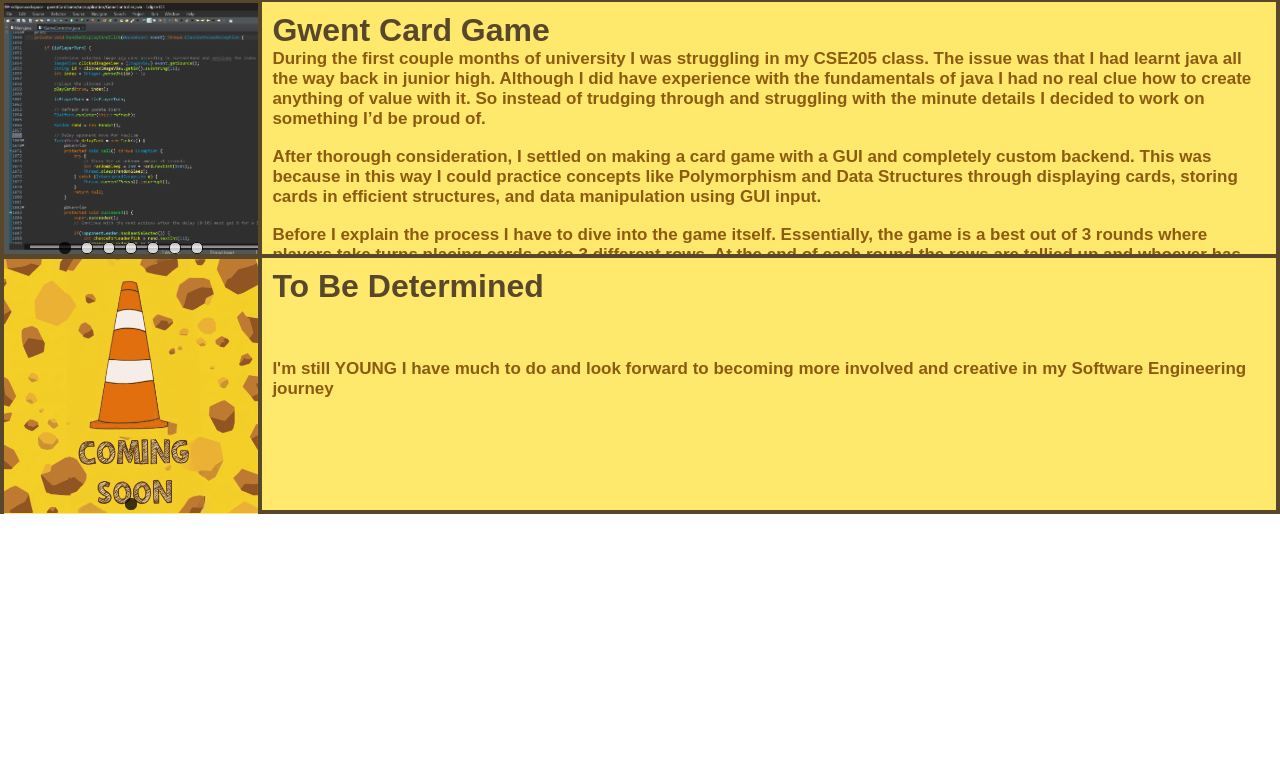
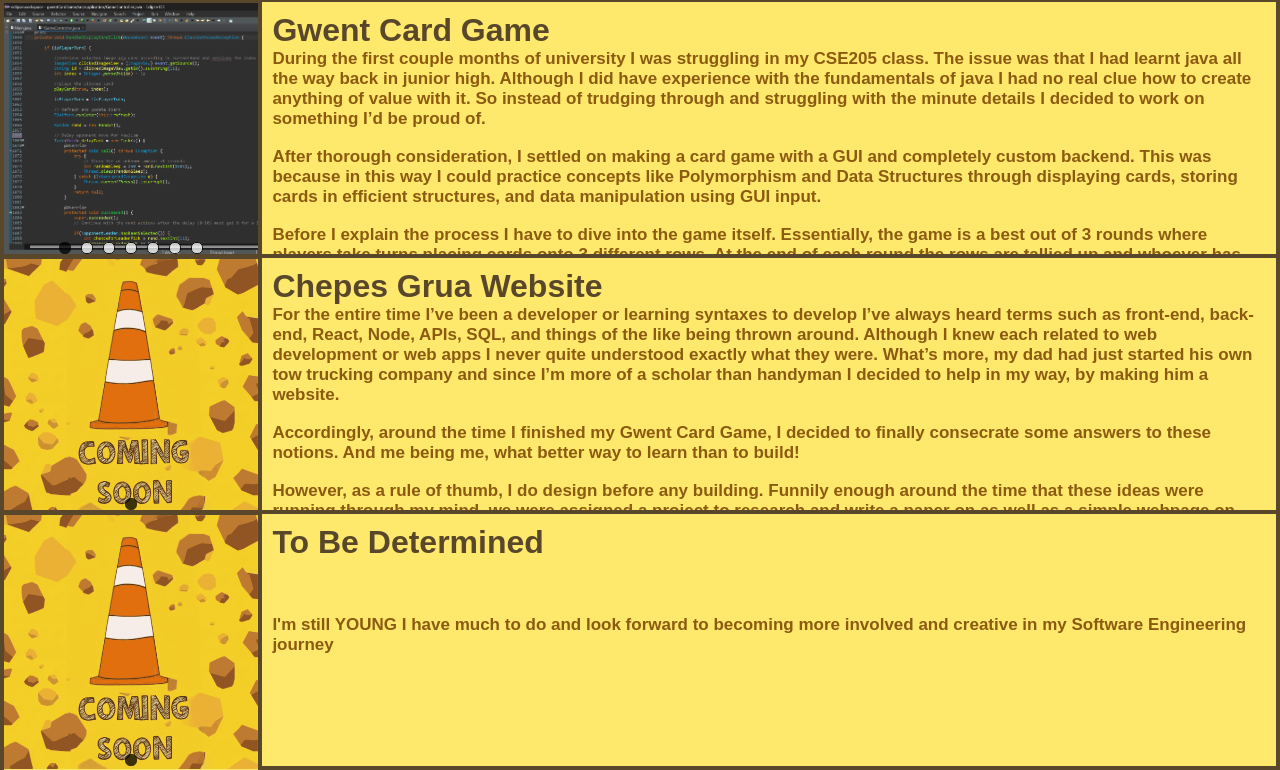
Before and after one commit to FloresVal07/vmf-portfolio, a React (Vite) app: page /projects in a window 1280 px wide. Shown: the part 322-1092 px from the top of the page. Before the commit the page ends 836 px from the top, so only its background shows below. Built offline with nearby package versions, Linux system fonts and the light colour scheme.

Commit message:
Added the text part to the Chepes Project. TODO Get the assets to go along with it

```diff
--- a/src/Pages/Projects.jsx
+++ b/src/Pages/Projects.jsx
@@ -84,6 +84,21 @@ function Projects(){
         text11:""
         },
         { slides: constructionAssets,
+            value: "Chepes Grua Website",
+            text1:"For the entire time I’ve been a developer or learning syntaxes to develop I’ve always heard terms such as front-end, back-end, React, Node, APIs, SQL, and things of the like being thrown around. Although I knew each related to web development or web apps I never quite understood exactly what they were. What’s more, my dad had just started his own tow trucking company and since I’m more of a scholar than handyman I decided to help in my way, by making him a website.",
+            text2:"Accordingly, around the time I finished my Gwent Card Game, I decided to finally consecrate some answers to these notions. And me being me, what better way to learn than to build!",
+            text3:"However, as a rule of thumb, I do design before any building. Funnily enough around the time that these ideas were running through my mind, we were assigned a project to research and write a paper on as well as a simple webpage on Google Sites on any topic we’d like. Therefore, with explicit and achievable goals I set sail. I learned everything from old technologies such as Apache server hosting to new ones such as the annoying reasons we have to use Javascript in our day-to-day.",
+            text4:"With this newly acquired knowledge, I settled on learning a framework that would be simple to learn and relatively powerful. My choice, of course, was the React Js framework using the Vite build tool (because the 4-hour-long YouTube tutorial said so). This was because I specialize in backend development so my mind instantly goes towards concepts such as functions or classes. What’s cool about React is that it’s very modular meaning pages are comprised of several smaller pages made in React. A home page could be a header page, content page, and footer page instead for example. This helps my brain MASSIVELY because, if you’ve read the other projects, I always try to break bigger problems into smaller more manageable ones. ",
+            text5:"Now that I had some familiarity with the tools and their capabilities I had to learn even more (I know, it’s exhausting, but I LOVE this journey type of life). What I mean by this is that front-end developers usually design before coding their web pages. They use tools such as Figma, Photoshop, etc to make appealing, polished, and professional websites. The tool I decided to learn was Figma, mostly because the icon looked cool to me. I’m joking, I chose this one because it’s an industry standard that works similarly to GitHub in that I could take inspiration or guidance from the community.",
+            text6:"With all the learning done and the new tools learned, I began designing. I created the basic template in figma which was maybe the most tedious thing. I felt as though I were a NASCAR driver in traffic. Even so, I eventually finished and with all the practice I had done in React on smaller webpages I had become familiar enough to actualize my ideas.",
+            text7:"And since I wanted to do something fast and cheap I decided to use CloudFlare’s free website hosting service because having it displayed on search engines made the site feel just that extra amount of special.",
+            text8:"",
+            text9:"Google Site Link: https://sites.google.com/view/web-development-simplified/home (For those who are curious)",
+            text10:"",
+            text11:""
+        },
+        //TO DO: ADD THE IMAGES TO GO WITH CHEPES WEBSITE
+        { slides: constructionAssets,
         value: "To Be Determined",
         text1:"",
         text2:"",
```
